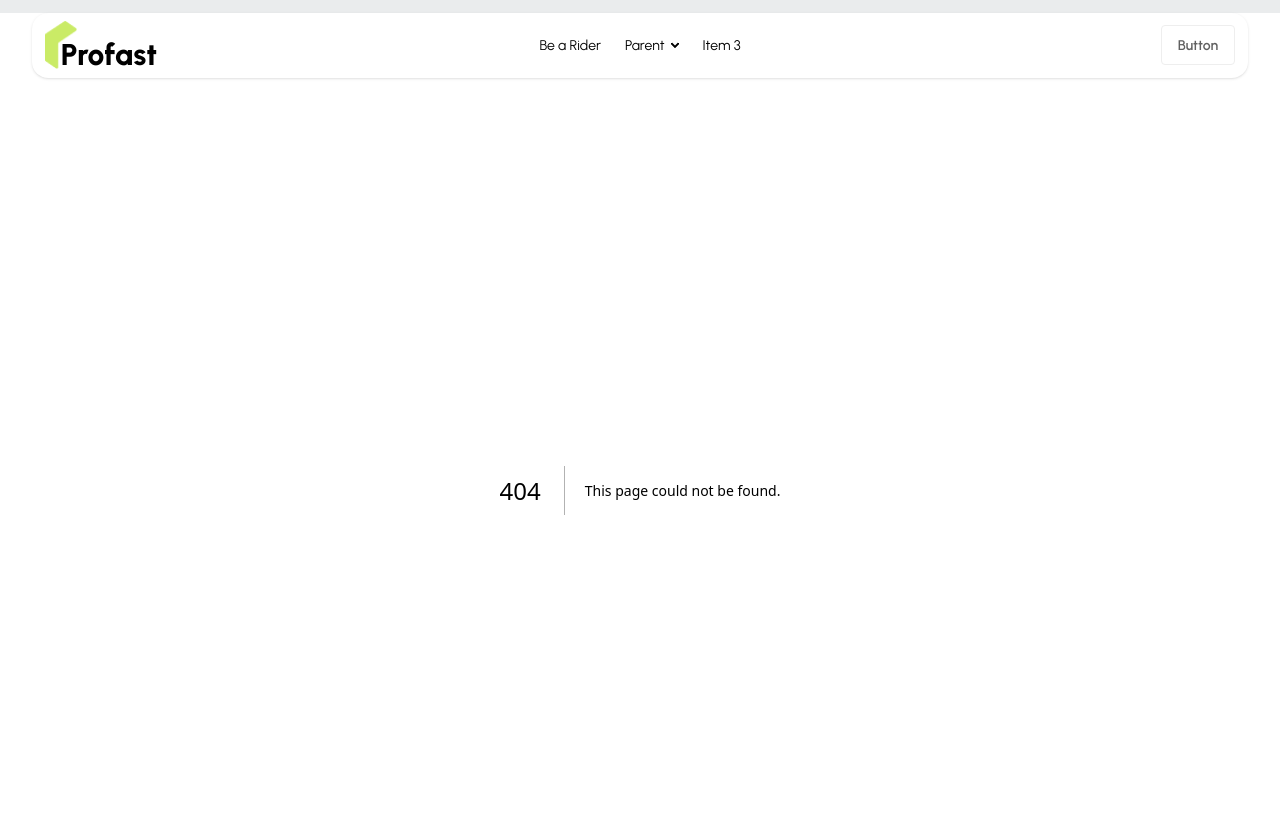
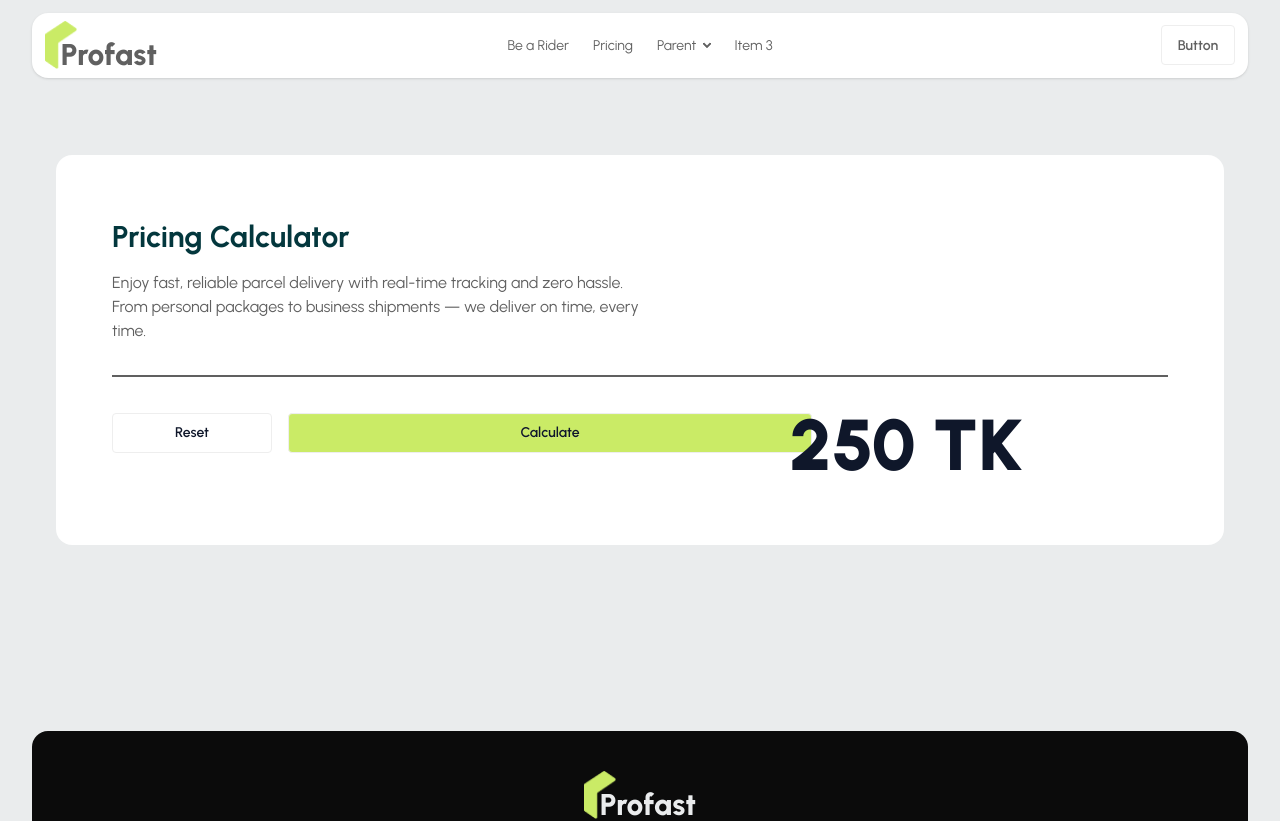
Before and after one commit to robbani-dev/profast, a Next.js app: page /pricing in a window 1280 px wide. Before the commit this address had no page. Shown: the top 821 px of the page. Built offline with nearby package versions, Linux system fonts and the light colour scheme.

Commit message:
pricing page

```diff
--- /dev/null
+++ b/app/pricing/page.js
@@ -0,0 +1,54 @@
+"use client"
+import Image from 'next/image'
+import React from 'react'
+import { useForm } from 'react-hook-form'
+
+const Pricing = () => {
+
+
+
+    const { register, handleSubmit, formState: { errors } } = useForm();
+
+    const manageSubmit = (data) => console.log(data)
+
+
+
+    return (
+        <div className='st-container'>
+            <div className='st-container bg-base-200 rounded-2xl'>
+                <div className=''>
+                    <h1 className='title-section'>Pricing Calculator</h1>
+                    <p className='lg:max-w-[50%]'>Enjoy fast, reliable parcel delivery with real-time tracking and zero hassle. From personal packages to business shipments — we deliver on time, every time.</p>
+                </div>
+                <div className='w-full border my-8'></div>
+                <div className='lg:grid grid-cols-2 gap-2'>
+
+                    {/* Form start here -----------------------------------------------------------------------------------------------------------------*/}
+                    <div>
+                        <form className="fieldset" onSubmit={handleSubmit(manageSubmit)}>
+
+                            <div className='flex gap-4'>
+
+                                <button className='btn text-neutral w-40'>Reset</button>
+                                <button className='btn text-neutral bg-primary w-full'>Calculate</button>
+                            </div>
+
+                        </form>
+
+
+
+                    </div>
+                    {/* Form end here ----------------------------------------------------------------------------------------------------------------- */}
+
+                    <div className='flex justify-center items-center'>
+
+                        <h1 className='text-7xl text-neutral font-black'>250 TK</h1>
+
+                    </div>
+                </div>
+            </div>
+        </div>
+    )
+}
+
+export default Pricing
--- a/app/rider/page.js
+++ b/app/rider/page.js
@@ -136,7 +136,7 @@ const Rider = () => {
                                 )}
                             </div>
 
-                            <input type='submit' className='btn bg-primary text-neutral' />
+                            <input type='submit' className='btn bg-primary text-neutral mt-4' />
 
                         </form>
 
--- a/components/Navbar.jsx
+++ b/components/Navbar.jsx
@@ -3,6 +3,7 @@ import Logo from './Logo'
 
 export const links = <>
     <li><a href='/rider'>Be a Rider</a></li>
+    <li><a href='/pricing'>Pricing</a></li>
     <li>
         <details>
             <summary>Parent</summary>
```
